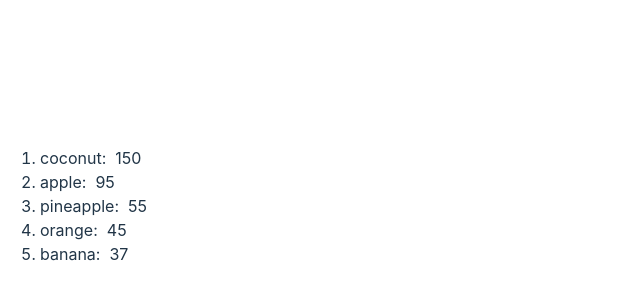
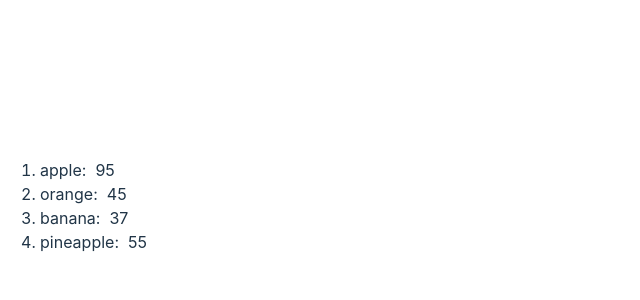
Before and after one commit to tanjirhc/react-render, a React (Vite) app: page / in a window 1280 px wide. Shown: the part 194-494 px from the top of the page, without its empty margins (0-640 px from the left). Built offline with nearby package versions, Linux system fonts and the light colour scheme.

Commit message:
filter method

```diff
--- a/src/List.tsx
+++ b/src/List.tsx
@@ -10,9 +10,11 @@ function List() {
   //                  fruits.sort((a, b) => a.name.localeCompare(b.name)); //alphabetic
   //fruits.sort((a, b) => b.name.localeCompare(a.name)); //reverse order
   //fruits.sort((a, b) => a.calories - b.calories); // asceding
-  fruits.sort((a, b) => b.calories - a.calories); // desceding
+  // fruits.sort((a, b) => b.calories - a.calories); // desceding
 
-  const listItems = fruits.map((fruit) => (
+  const lowCalFruits = fruits.filter(fruit => fruit.calories < 100);
+
+  const listItems = lowCalFruits.map((fruit) => (
     <li key={fruit.id}>
       {fruit.name}: &nbsp;
       {fruit.calories}
```
